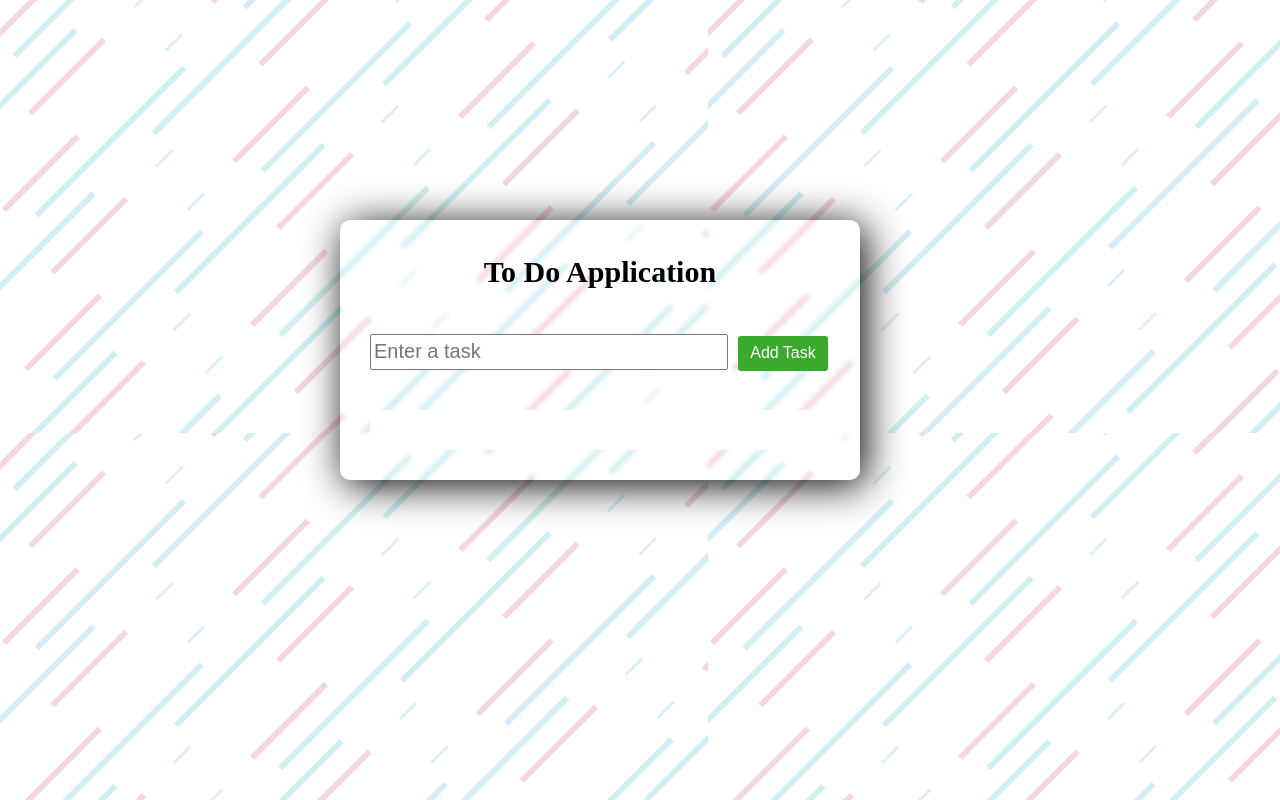
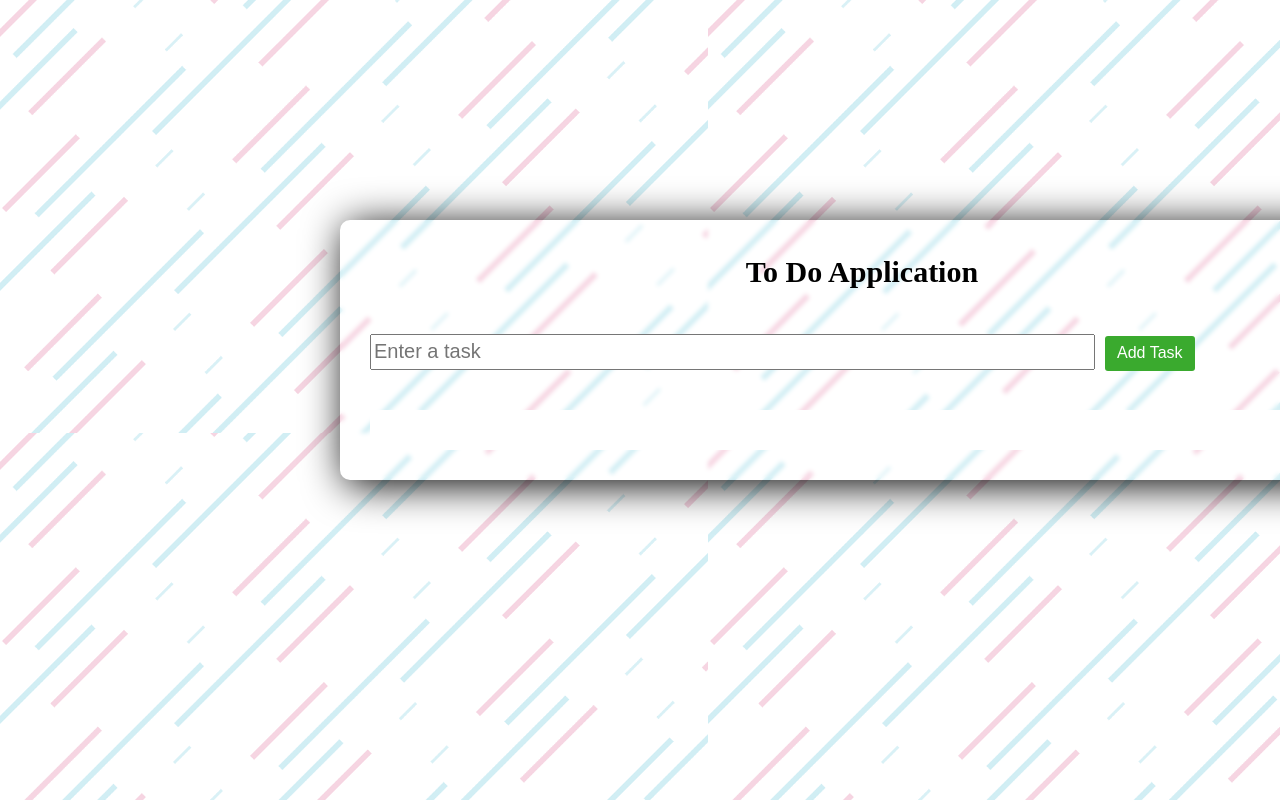
Before and after one commit to vishalkumawat750/vishal.github.io, a plain HTML site: page index.html in a window 1280 px wide. Drawn offline with Linux system fonts and the light colour scheme.

Commit message:
Update index.html

```diff
--- a/index.html
+++ b/index.html
@@ -21,7 +21,7 @@
                 margin-top: -9em;
                 margin-left: -15em;
                 padding: 10px;
-                width: 25em;
+                width: 80vw;
                 height: auto;
                 border-radius: 10px;
                 backdrop-filter: blur(2px);
```
